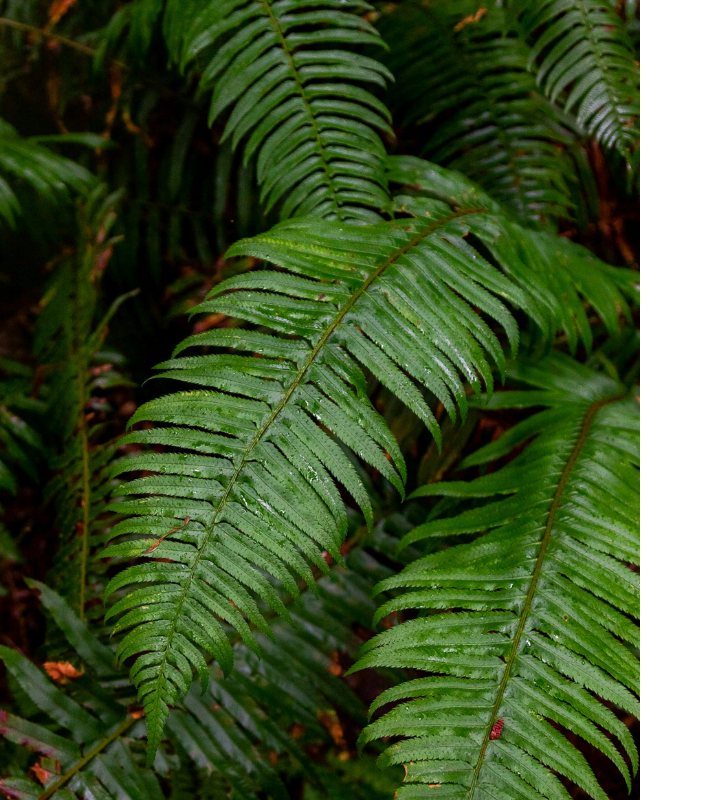
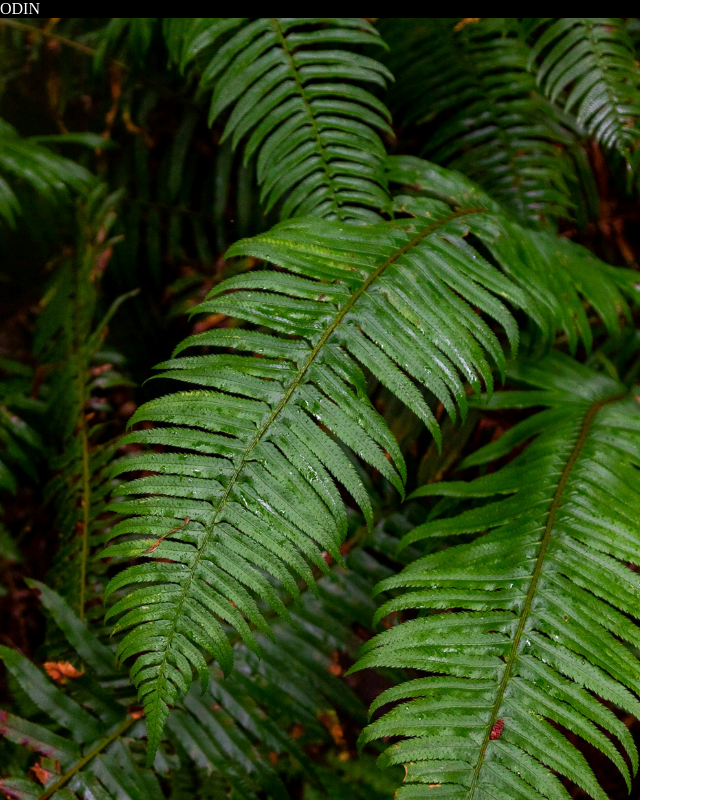
Before and after one commit to Dewa-Wono-Ichsan/Sign-up-Form, a plain HTML site: page index.html in a window 1280 px wide. Shown: the whole page, without its empty margins (0-703 px from the left). Drawn offline with Linux system fonts and the light colour scheme.

Commit message:
Add div with class logo-side
Add container with div element for logo with text "ODIN". Set background color to black and set text color to white.

```diff
--- a/index.html
+++ b/index.html
@@ -8,7 +8,7 @@
 </head>
 <body>
     <div class="image-side">
-
+        <div class="logo-side">ODIN</div>
     </div>
     <div class="form-side">
 
--- a/style.css
+++ b/style.css
@@ -15,6 +15,11 @@ div.image-side {
     flex: 1 1 50dvw;
 }
 
+div.logo-side {
+    background-color: #000000;
+    color: #fff;
+}
+
 div.form-side {
     flex: 1 1 50dvw;
 }
```
